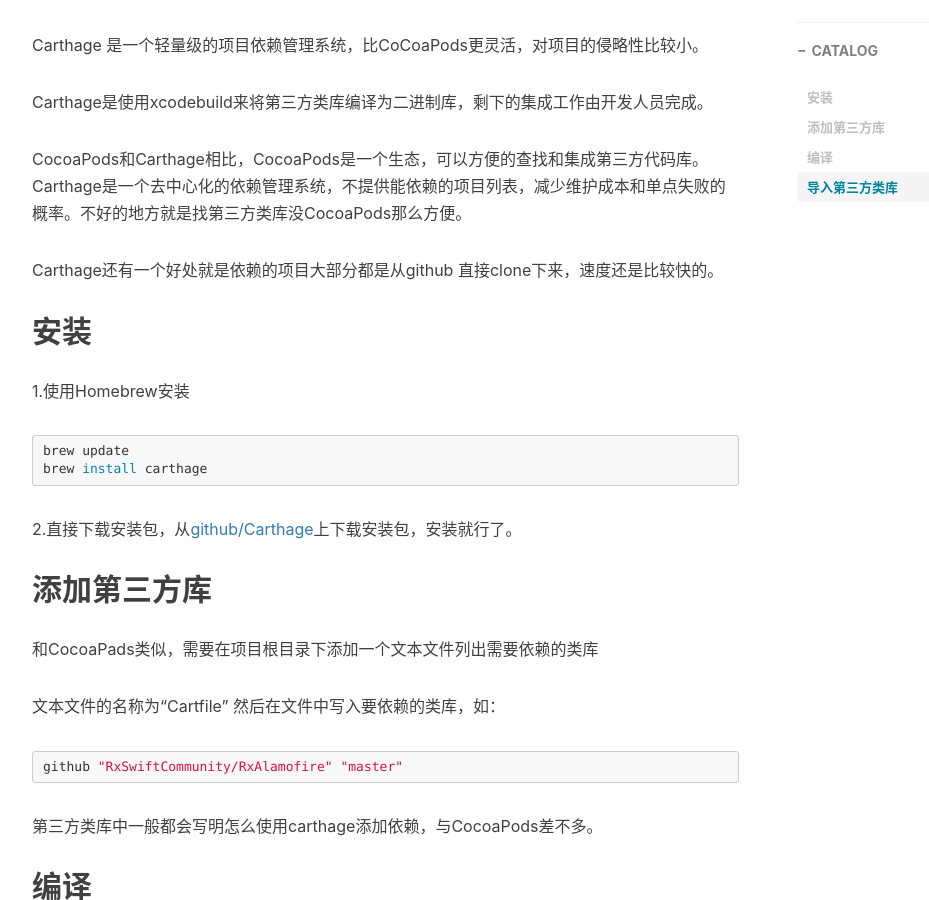
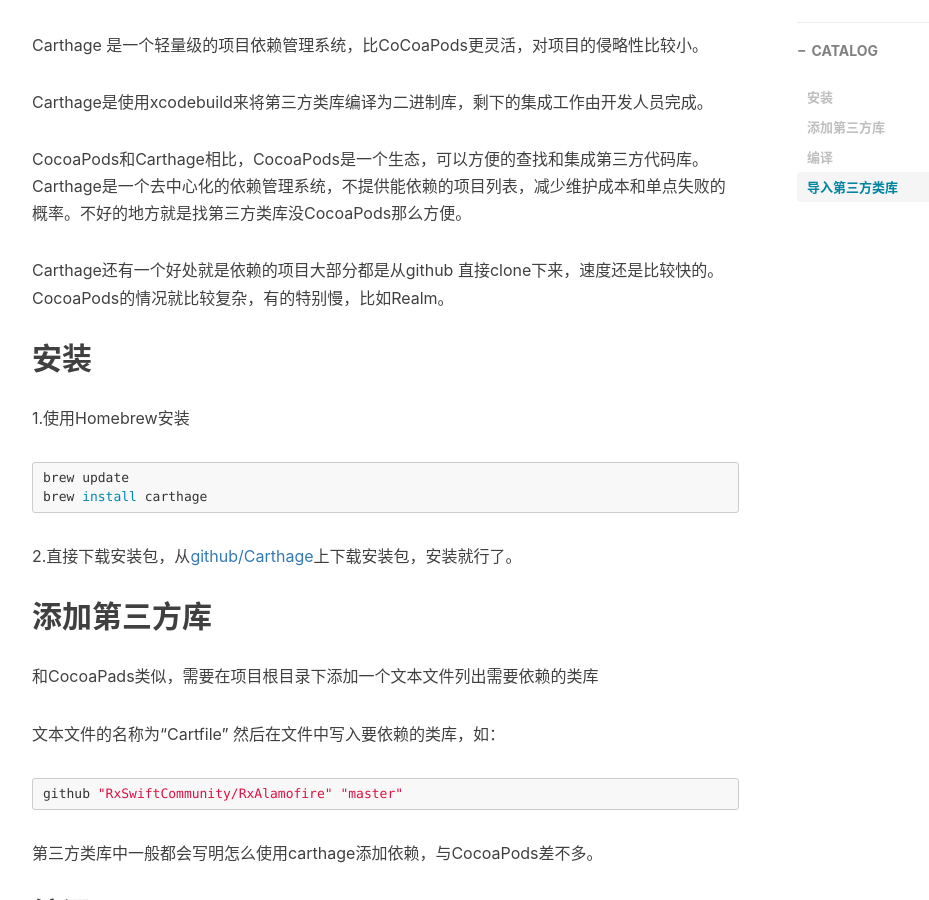
Before and after one commit to StevenDXC/Blog, a Jekyll site: the page built from _posts/2015-04-06-Carthage的使用.md, in a window 1280 px wide and 900 px high, scrolled down 475 px. Shown: the whole window, without its empty margins (233-1162 px from the left). Built offline with Jekyll 4.4.1, drawn with Linux system fonts in a browser that asks for light colours; nearby versions of some CDN libraries; Markdown is read by kramdown in place of the engine named in the settings; comment, search, counter and statistics services are not loaded.

Commit message:
Update 2015-04-06-Carthage的使用.md

```diff
--- a/_posts/2015-04-06-Carthage的使用.md
+++ b/_posts/2015-04-06-Carthage的使用.md
@@ -15,7 +15,7 @@
 
 CocoaPods和Carthage相比，CocoaPods是一个生态，可以方便的查找和集成第三方代码库。Carthage是一个去中心化的依赖管理系统，不提供能依赖的项目列表，减少维护成本和单点失败的概率。不好的地方就是找第三方类库没CocoaPods那么方便。
 
-Carthage还有一个好处就是依赖的项目大部分都是从github 直接clone下来，速度还是比较快的。
+Carthage还有一个好处就是依赖的项目大部分都是从github 直接clone下来，速度还是比较快的。CocoaPods的情况就比较复杂，有的特别慢，比如Realm。
 
 安装
 ---
```
